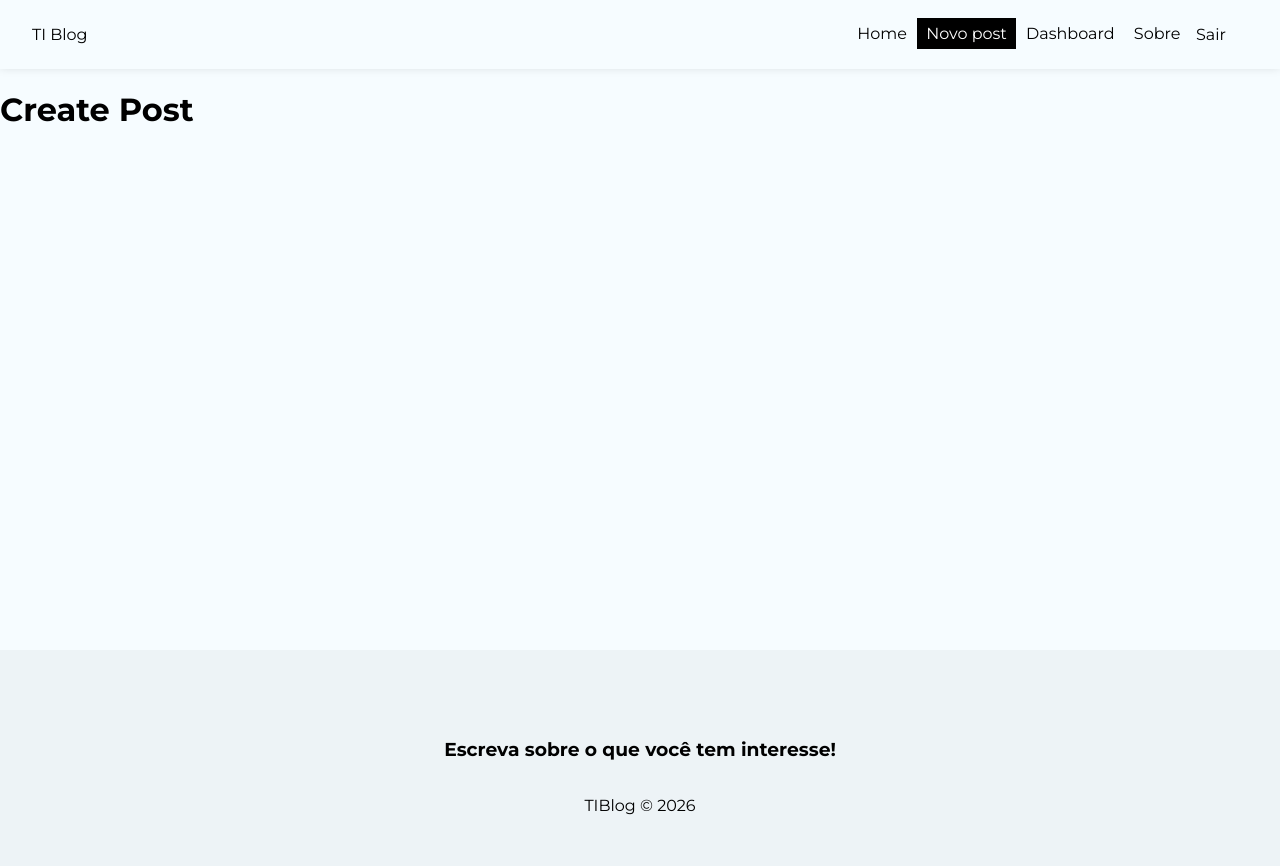
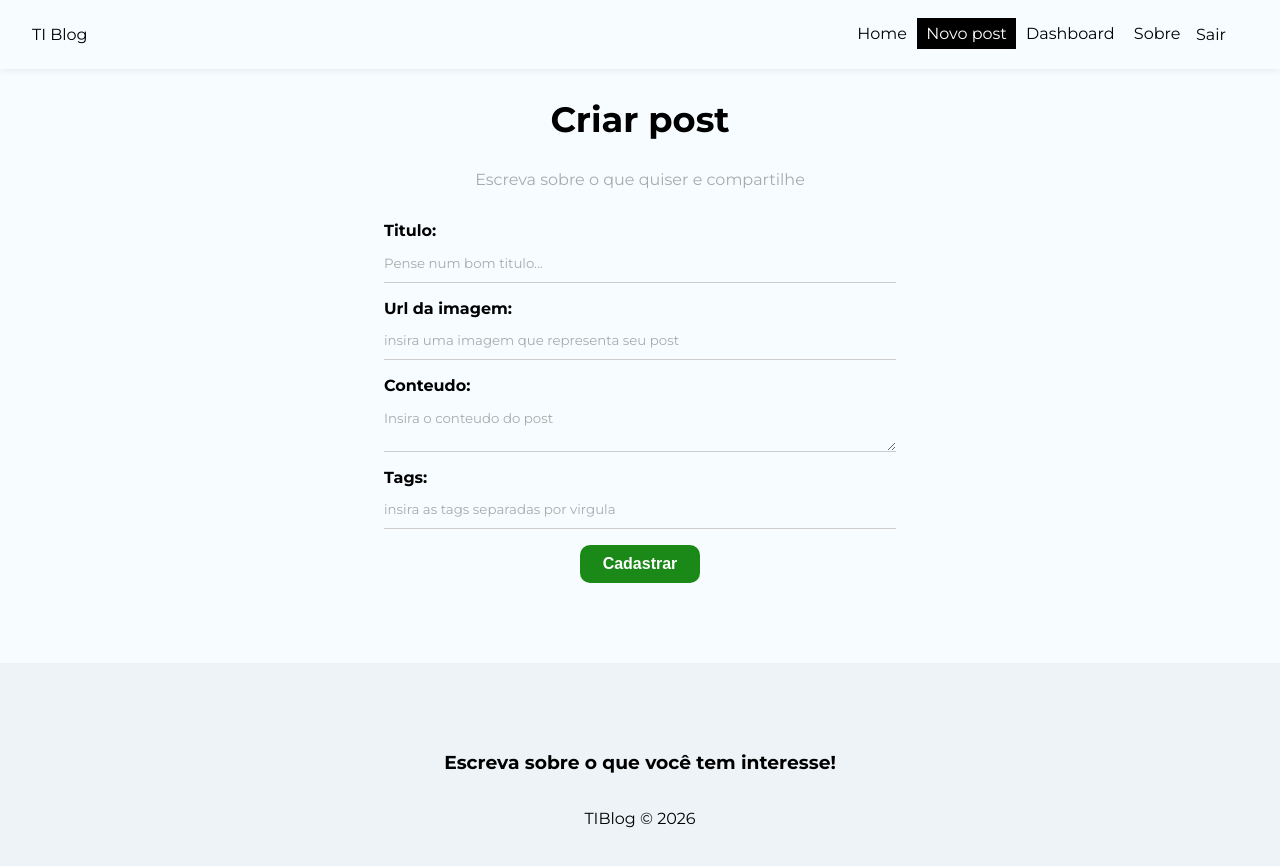
Before and after one commit to Atila12/Sabios, a React (Create React App) app: page /posts/create in a window 1280 px wide. Shown: the top 866 px of the page. Built offline with nearby package versions, Linux system fonts and the light colour scheme; no server answers; sample sign-in values are in the browser's storage.

Commit message:
Estrutura da pagina de criar post

```diff
--- a/src/firebase/config.js
+++ b/src/firebase/config.js
@@ -15,4 +15,4 @@
 
 const db = getFirestore(app);
 
-export { db };
+export { db, app };
--- a/src/hooks/useAuthentication.jsx
+++ b/src/hooks/useAuthentication.jsx
@@ -1,4 +1,4 @@
-import {db} from "../firebase/config"
+import {app, db} from "../firebase/config"
 
 import {
     getAuth,
@@ -18,7 +18,7 @@
     // deal with memory leak
     const [cancelled, setCancelled] = useState (false)
 
-    const auth = getAuth()
+    const auth = getAuth(app);
 
     function checkIfIsCancelled() {
         if (cancelled) {
--- a/src/pages/CreatePost/CreatePost.jsx
+++ b/src/pages/CreatePost/CreatePost.jsx
@@ -1,11 +1,82 @@
-import styles from './CreatePost.module.css'
+import styles from './CreatePost.module.css';
+
+import { useState } from 'react';
+import { useNavigate } from 'react-router-dom';
+import { useAuthValue } from '../../context/AuthContext';
+import { divide } from 'firebase/firestore/pipelines';
 
 const CreatePost = () => {
+  const [title, setTitle] = useState("");
+  const [image, setImage] = useState("");
+  const [body, setBody] = useState("");
+  const [tags, setTags] = useState([]);
+  const [formError, setFormError] = useState("");
+
+  const handleSubmit = (e) => {
+    e.preventDefault();
+  }
+
   return (
-    <h1>
-        Create Post
-    </h1>
-  )
-}
+    <div className={styles.create_post}>
+      <h2>
+        Criar post
+      </h2>
+      <p>Escreva sobre o que quiser e compartilhe</p>
+      <form onSubmit={handleSubmit}>
+        <label>
+          <span>Titulo:</span>
+          <input type="Text"
+            name="title"
+            requared
+            placeholder='Pense num bom titulo...'
+            onChange={(e) => setTitle(e.target.value)}
+            value={title}
+          />
+        </label>
 
-export default CreatePost
+        <label>
+          <span>Url da imagem:</span>
+          <input type="Text"
+            name="image"
+            requared
+            placeholder='insira uma imagem que representa seu post'
+            onChange={(e) => setImage(e.target.value)}
+            value={title}
+          />
+        </label>
+
+        <label>
+          <span>Conteudo:</span>
+          <textarea name='body'
+            required
+            placeholder='Insira o conteudo do post'
+            onChange={(e) =>
+              setBody(e.target.value)}
+            value={body}
+          ></textarea>
+        </label>
+
+        <label>
+          <span>Tags:</span>
+          <input type="Text"
+            name="Tags"
+            requared
+            placeholder='insira as tags separadas por virgula'
+            onChange={(e) => setTags(e.target.value)}
+            value={title}
+          />
+        </label>
+        <button className="btn">Cadastrar</button>
+        {/*{!loading && <button className="btn">Cadastrar</button>}
+        {loading && (
+          <button className="btn" disabled>
+            Aguarde...
+            </button>)}
+        {error && <p className="error">{error}</p>}*/}
+
+      </form>
+    </div>
+  );
+};
+
+export default CreatePost;
--- a/src/pages/CreatePost/CreatePost.module.css
+++ b/src/pages/CreatePost/CreatePost.module.css
@@ -0,0 +1,12 @@
+.create_post {
+    text-align: center;
+}
+
+.create_post h2 {
+    font-size: 2.2em;
+}
+
+.create_post p {
+    color: #aaa;
+    margin-bottom: 2em;
+}
```
Also changed, not shown: src/pages/Login/Login.jsx (line endings or trailing spaces).
